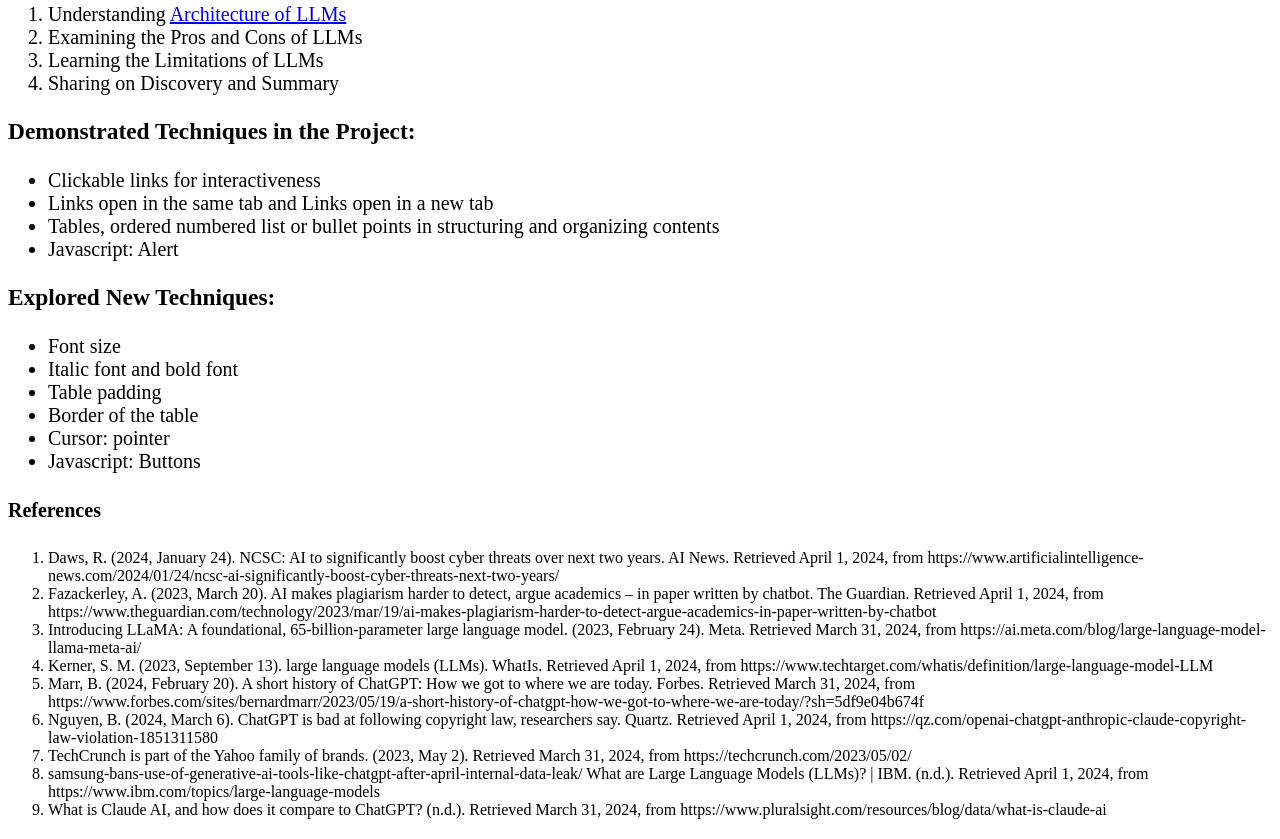
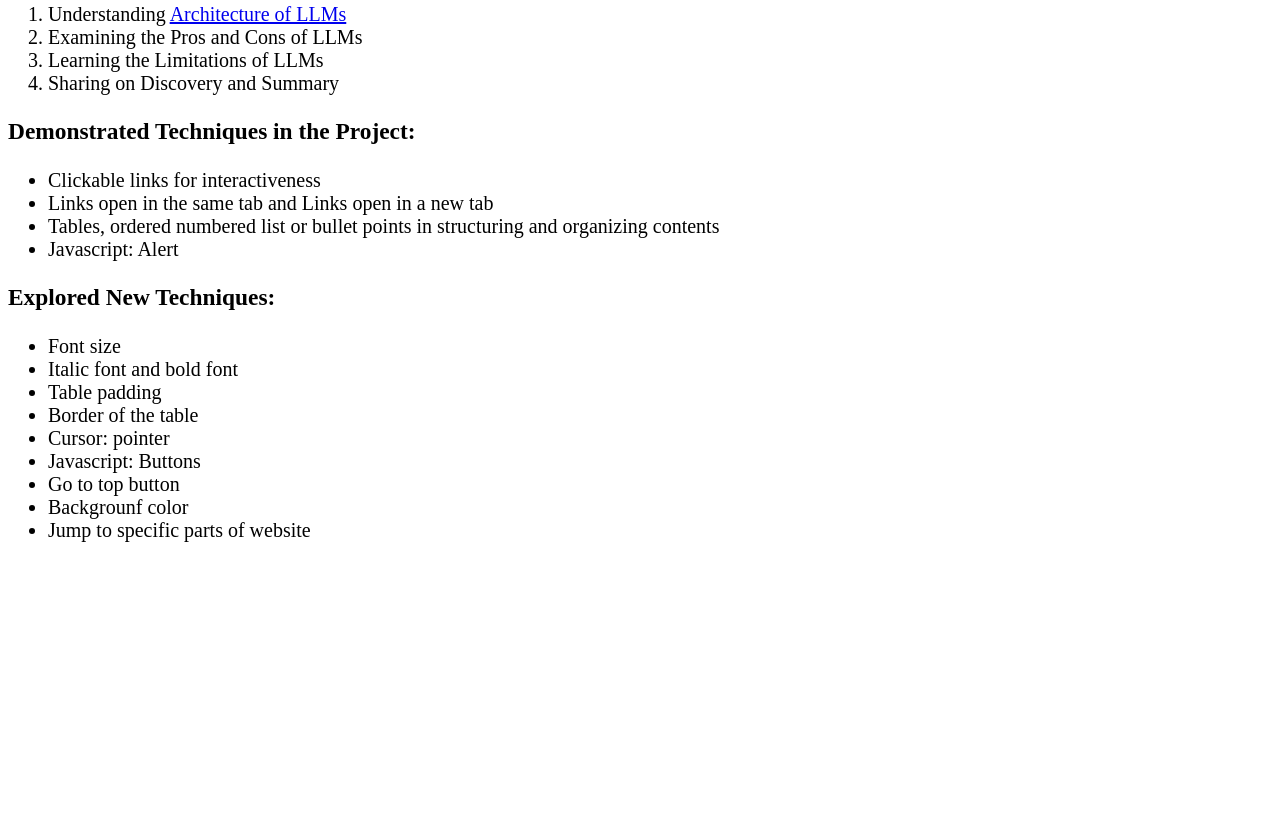
Before and after one commit to MaySunMay/CS1102LLMs, a plain HTML site: page index.html in a window 1280 px wide. Shown: the part 1514-2353 px from the top of the page. After the commit the page ends 2076 px from the top, so only its background shows below. Drawn offline with Linux system fonts and the light colour scheme.

Commit message:
Update index.html

```diff
--- a/index.html
+++ b/index.html
@@ -118,20 +118,9 @@
         <li>Border of the table</li>
         <li>Cursor: pointer</li>
         <li>Javascript: Buttons</li>
+        <li>Go to top button</li>
+        <li>Backgrounf color</li>
+        <li>Jump to specific parts of website</li>
     </ul>
-
-    <h4>References</h4>
-    <ol>
-        <li style="font-size:16px;">Daws, R. (2024, January 24). NCSC: AI to significantly boost cyber threats over next two years. AI News. Retrieved April 1, 2024, from https://www.artificialintelligence-news.com/2024/01/24/ncsc-ai-significantly-boost-cyber-threats-next-two-years/</li>
-        <li style="font-size:16px;">Fazackerley, A. (2023, March 20). AI makes plagiarism harder to detect, argue academics – in paper written by chatbot. The Guardian. Retrieved April 1, 2024, from https://www.theguardian.com/technology/2023/mar/19/ai-makes-plagiarism-harder-to-detect-argue-academics-in-paper-written-by-chatbot</li>
-        <li style="font-size:16px;">Introducing LLaMA: A foundational, 65-billion-parameter large language model. (2023, February 24). Meta. Retrieved March 31, 2024, from https://ai.meta.com/blog/large-language-model-llama-meta-ai/</li>
-        <li style="font-size:16px;">Kerner, S. M. (2023, September 13). large language models (LLMs). WhatIs. Retrieved April 1, 2024, from https://www.techtarget.com/whatis/definition/large-language-model-LLM</li>
-        <li style="font-size:16px;">Marr, B. (2024, February 20). A short history of ChatGPT: How we got to where we are today. Forbes. Retrieved March 31, 2024, from https://www.forbes.com/sites/bernardmarr/2023/05/19/a-short-history-of-chatgpt-how-we-got-to-where-we-are-today/?sh=5df9e04b674f</li>
-        <li style="font-size:16px;">Nguyen, B. (2024, March 6). ChatGPT is bad at following copyright law, researchers say. Quartz. Retrieved April 1, 2024, from https://qz.com/openai-chatgpt-anthropic-claude-copyright-law-violation-1851311580</li>
-        <li style="font-size:16px;">TechCrunch is part of the Yahoo family of brands. (2023, May 2). Retrieved March 31, 2024, from https://techcrunch.com/2023/05/02/</li>
-        <li style="font-size:16px;">samsung-bans-use-of-generative-ai-tools-like-chatgpt-after-april-internal-data-leak/
-        What are Large Language Models (LLMs)? | IBM. (n.d.). Retrieved April 1, 2024, from https://www.ibm.com/topics/large-language-models</li>
-        <li style="font-size:16px;">What is Claude AI, and how does it compare to ChatGPT? (n.d.). Retrieved March 31, 2024, from https://www.pluralsight.com/resources/blog/data/what-is-claude-ai</li>
-    </ol>
 </body>
 </html>
```
